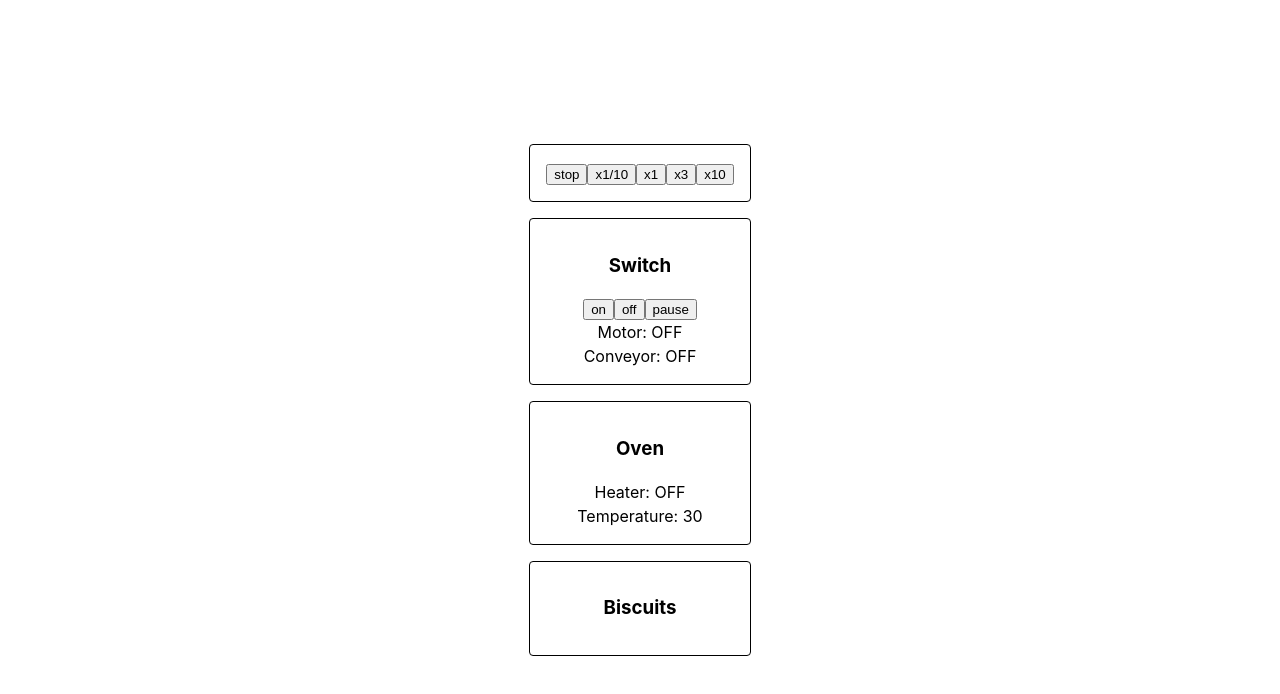
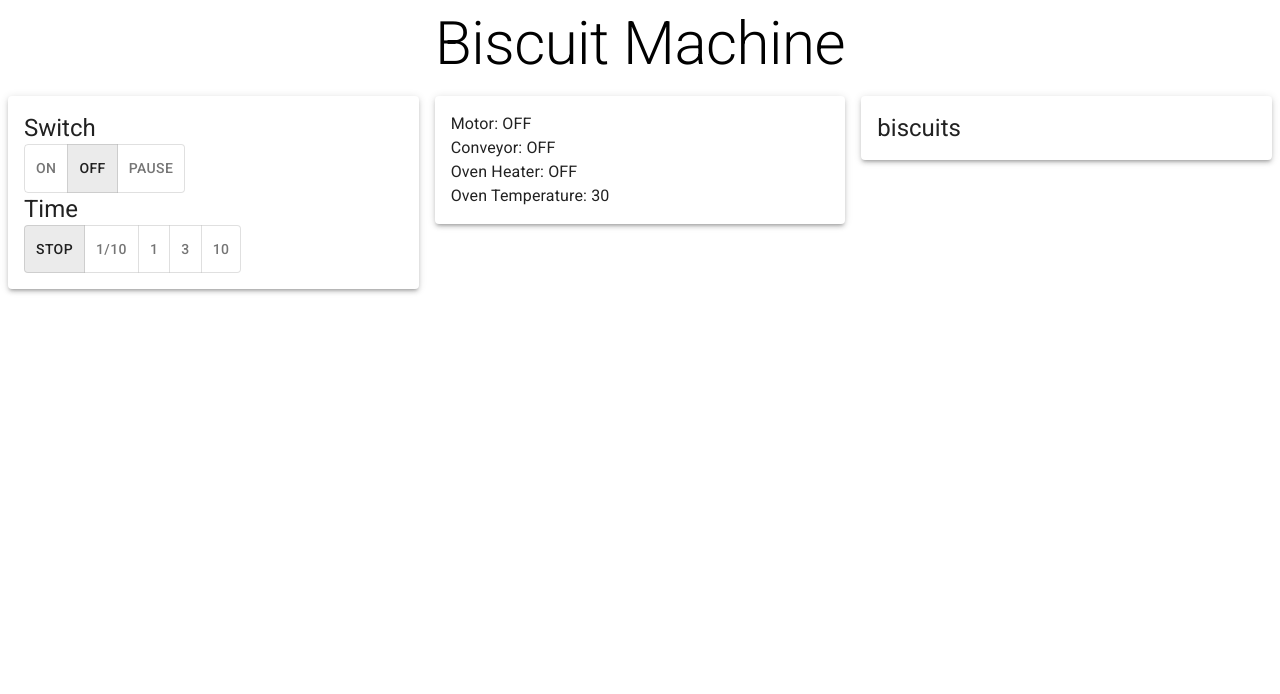
Before and after one commit to vakrilov/biscuit-machine, a React (Vite) app: page / in a window 1280 px wide. Shown: the top 694 px of the page. Built offline with nearby package versions, Linux system fonts and the light colour scheme.

Commit message:
material

```diff
--- a/src/App.css
+++ b/src/App.css
@@ -1,8 +1,5 @@
 #root {
   max-width: 1280px;
-  margin: 0 auto;
-  padding: 2rem;
-  text-align: center;
 }
 
 .card {
--- a/src/App.tsx
+++ b/src/App.tsx
@@ -2,49 +2,101 @@ import "./App.css";
 import { useAppDispatch, useAppSelector } from "./store/hooks";
 import { setSpeed } from "./store/time";
 import { selectIsMotorOn } from "./store/motor";
-import { setSwitch } from "./store/switch";
+import { selectSwitch, setSwitch, SwitchState } from "./store/switch";
 import { selectIsConveyorMoving } from "./store/conveyor";
+import {
+  Typography,
+  Grid,
+  Paper,
+  ToggleButtonGroup,
+  ToggleButton,
+} from "@mui/material";
+import { useCallback } from "react";
 
 function App() {
   const ovenT = useAppSelector((s) => s.oven.temperature);
   const ovenState = useAppSelector((s) => s.oven.isHeaterOn);
   const isMotorOn = useAppSelector(selectIsMotorOn);
+  const switchValue = useAppSelector(selectSwitch);
+  const timeSpeed = useAppSelector((s) => s.timeSpeed);
   const { moving: isConveyorMoving } = useAppSelector(selectIsConveyorMoving);
   const biscuits = useAppSelector((s) => s.biscuits);
   const dispatch = useAppDispatch();
 
+  const handleSwitch = useCallback(
+    (_: React.MouseEvent<HTMLElement>, value: SwitchState | null) => {
+      if (value !== null) {
+        dispatch(setSwitch(value));
+      }
+    },
+    [setSwitch]
+  );
+
+  const handleTime = useCallback(
+    (_: React.MouseEvent<HTMLElement>, value: number | null) => {
+      if (value !== null) {
+        dispatch(setSpeed(value));
+      }
+    },
+    [setSpeed]
+  );
+
   return (
-    <div className="App">
-      <div className="card">
-        <button onClick={() => dispatch(setSpeed(0))}>stop</button>
-        <button onClick={() => dispatch(setSpeed(0.1))}>x1/10</button>
-        <button onClick={() => dispatch(setSpeed(1))}>x1</button>
-        <button onClick={() => dispatch(setSpeed(3))}>x3</button>
-        <button onClick={() => dispatch(setSpeed(10))}>x10</button>
-      </div>
-      <div className="card">
-        <h3>Switch</h3>
-        <button onClick={() => dispatch(setSwitch("on"))}>on</button>
-        <button onClick={() => dispatch(setSwitch("off"))}>off</button>
-        <button onClick={() => dispatch(setSwitch("pause"))}>pause</button>
-        <br />
+    <Grid container spacing={2}>
+      <Grid item xs={12}>
+        <Typography variant="h2" textAlign="center">
+          Biscuit Machine
+        </Typography>
+      </Grid>
+
+      <Grid item xs={4}>
+        <Paper elevation={3} style={{ padding: "1rem" }}>
+          <Typography variant="h5">Switch</Typography>
+          <ToggleButtonGroup
+            value={switchValue}
+            exclusive
+            onChange={handleSwitch}
+          >
+            <ToggleButton value="on">on</ToggleButton>
+            <ToggleButton value="off">off</ToggleButton>
+            <ToggleButton value="pause">pause</ToggleButton>
+          </ToggleButtonGroup>
+
+          <Typography variant="h5">Time</Typography>
+          <ToggleButtonGroup value={timeSpeed} exclusive onChange={handleTime}>
+            <ToggleButton value={0}>stop</ToggleButton>
+            <ToggleButton value={0.1}>1/10</ToggleButton>
+            <ToggleButton value={1}>1</ToggleButton>
+            <ToggleButton value={3}>3</ToggleButton>
+            <ToggleButton value={10}>10</ToggleButton>
+          </ToggleButtonGroup>
+        </Paper>
+      </Grid>
+      <Grid item xs={4}>
+        <Paper elevation={3} style={{ padding: "1rem" }}>
+          <Typography variant="body1">
             Motor: {isMotorOn ? "ON" : "OFF"}
             <br />
             Conveyor: {isConveyorMoving ? "ON" : "OFF"}
-      </div>
-      <div className="card">
-        <h3>Oven</h3>
-        Heater: {ovenState ? "ON" : "OFF"}
             <br />
-        Temperature: {ovenT}
-      </div>
-      <div className="card">
-        <h3>Biscuits</h3>
+            Oven Heater: {ovenState ? "ON" : "OFF"}
+            <br />
+            Oven Temperature: {ovenT}
+          </Typography>
+        </Paper>
+      </Grid>
+      <Grid item xs={4}>
+        <Paper elevation={3} style={{ padding: "1rem" }}>
+          <Typography variant="h5">biscuits</Typography>
+
+          <Typography variant="body1">
             {biscuits.map((b) => (
               <div key={b.id}>{JSON.stringify(b)}</div>
             ))}
-      </div>
-    </div>
+          </Typography>
+        </Paper>
+      </Grid>
+    </Grid>
   );
 }
 
--- a/src/index.css
+++ b/src/index.css
@@ -1,21 +1,12 @@
 :root {
-  font-family: Inter, Avenir, Helvetica, Arial, sans-serif;
-  font-size: 16px;
-  line-height: 24px;
-  font-weight: 400;
-
-  font-synthesis: none;
+  font-family: Roboto, Avenir, Helvetica, Arial, sans-serif;
   text-rendering: optimizeLegibility;
   -webkit-font-smoothing: antialiased;
   -moz-osx-font-smoothing: grayscale;
   -webkit-text-size-adjust: 100%;
 }
 
-
 body {
-  margin: 0;
-  display: flex;
-  place-items: center;
   min-width: 320px;
   min-height: 100vh;
 }
--- a/src/main.tsx
+++ b/src/main.tsx
@@ -1,15 +1,25 @@
 import React from "react";
 import ReactDOM from "react-dom/client";
+import { Provider } from "react-redux";
+import { createTheme, ThemeProvider } from "@mui/material";
+
 import App from "./App";
+import { store } from "./store/store";
+
 import "./index.css";
+import "@fontsource/roboto/300.css";
+import "@fontsource/roboto/400.css";
+import "@fontsource/roboto/500.css";
+import "@fontsource/roboto/700.css";
 
-import { store } from "./store/store";
-import { Provider } from "react-redux";
+const theme = createTheme({});
 
 ReactDOM.createRoot(document.getElementById("root") as HTMLElement).render(
   <React.StrictMode>
-    <Provider store={store}>
-      <App />
-    </Provider>
+    <ThemeProvider theme={theme}>
+      <Provider store={store}>
+        <App />
+      </Provider>
+    </ThemeProvider>
   </React.StrictMode>
 );
--- a/src/store/time.ts
+++ b/src/store/time.ts
@@ -3,7 +3,7 @@ import { createAction, createSlice, PayloadAction } from "@reduxjs/toolkit";
 
 export const timeSlice = createSlice({
   name: "timeSpeed",
-  initialState: 1,
+  initialState: 0,
   reducers: {
     setSpeed: (state, action: PayloadAction<number>) => action.payload,
   },
```
Also changed, not shown: package.json (+7 -1 lines), 1 other file (tests, documents, lock files or other folders). Lines whose indentation alone changed are shown as unchanged.
